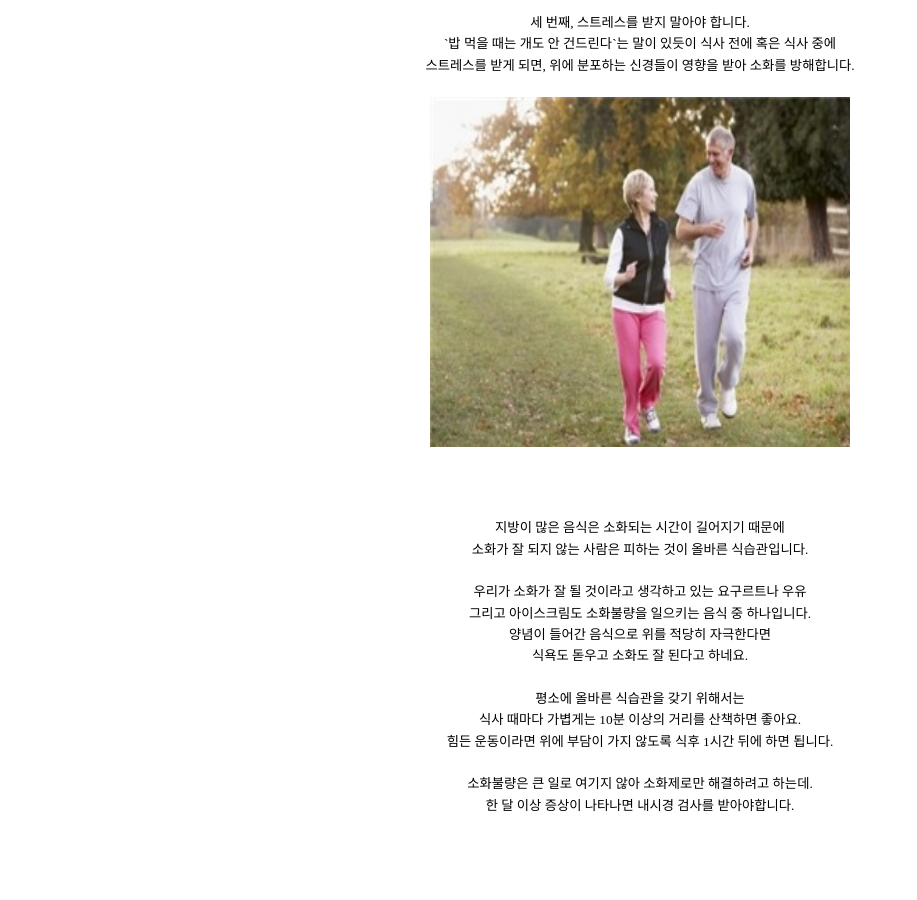
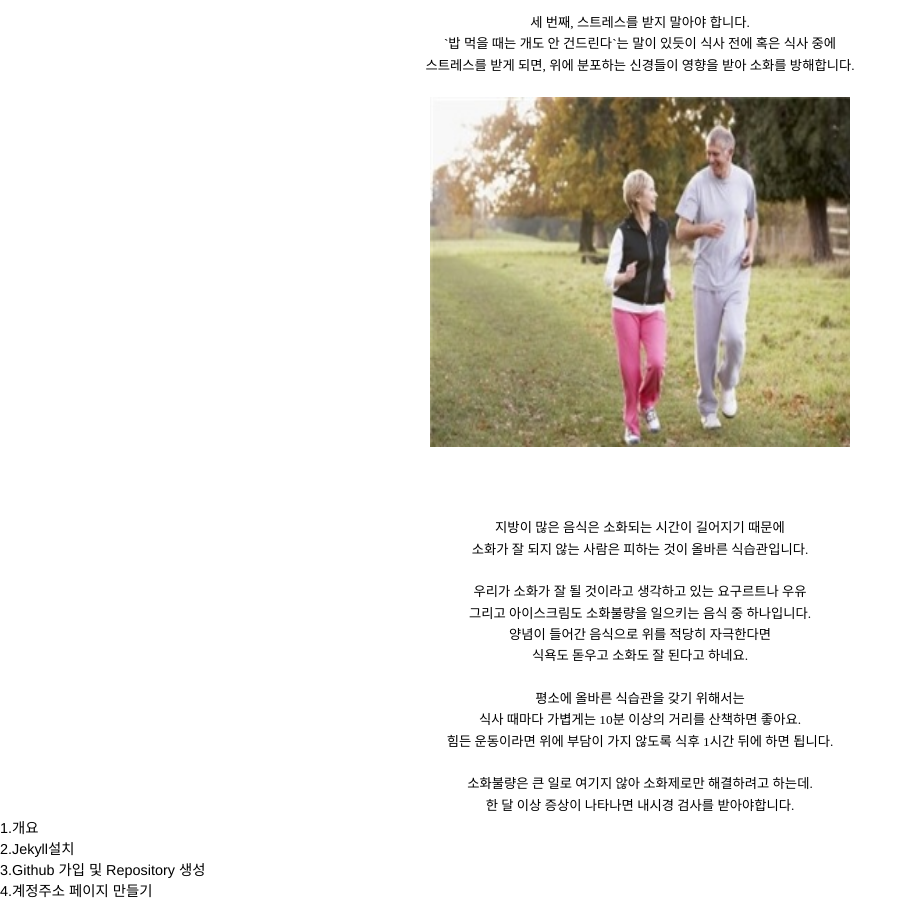
Before and after one commit to kuthealth/kuthealth.github.com, a Jekyll site: the page built from page/eating.html, in a window 1280 px wide and 900 px high, scrolled down 1482 px. Shown: the whole window, without its empty margins (0-917 px from the left). Built offline with Jekyll 4.4.1, drawn with Linux system fonts in a browser that asks for light colours; before the commit the page ends 2298 px from its top, so only the background shows below that.

Commit message:
Update eating.html

```diff
--- a/page/eating.html
+++ b/page/eating.html
@@ -255,6 +255,16 @@ div.HStyle13
 
 <P CLASS=HStyle0 STYLE='text-align:center;'><SPAN STYLE='font-family:"새굴림"'>한 달 이상 증상이 나타나면 내시경 검사를 받아야합니다.</SPAN></P>
 
+        <aside id="sidebar">
+
+
+          <p>1.개요</p>
+          <p>2.Jekyll설치</p>
+          <p>3.Github 가입 및 Repository 생성</p>
+          <p>4.계정주소 페이지 만들기</p>
+
+        </aside>
+
 </BODY>
 
 </HTML>
```
